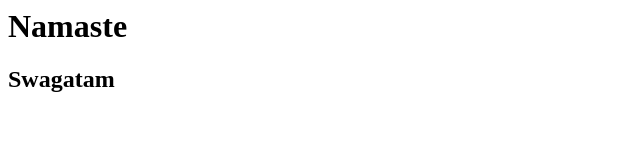
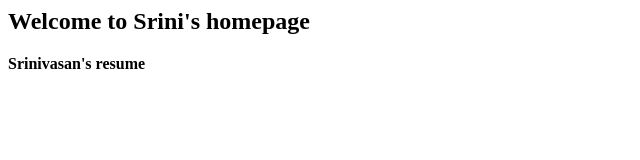
Before and after one commit to sriniviswa/sriniviswa.github.io, a plain HTML site: page index.html in a window 1280 px wide. Shown: the whole page, without its empty margins (0-640 px from the left). Drawn offline with Linux system fonts and the light colour scheme.

Commit message:
Modified the page content on 19 dec 2021

```diff
--- a/index.html
+++ b/index.html
@@ -4,7 +4,7 @@
 </head>
 
 <body>
-  <h1>Namaste</h1>
-  <h2>Swagatam</h2>
+  <h2>Welcome to Srini's homepage</h2>
+  <b>Srinivasan's resume</b>
 </body>
 </html>
```
